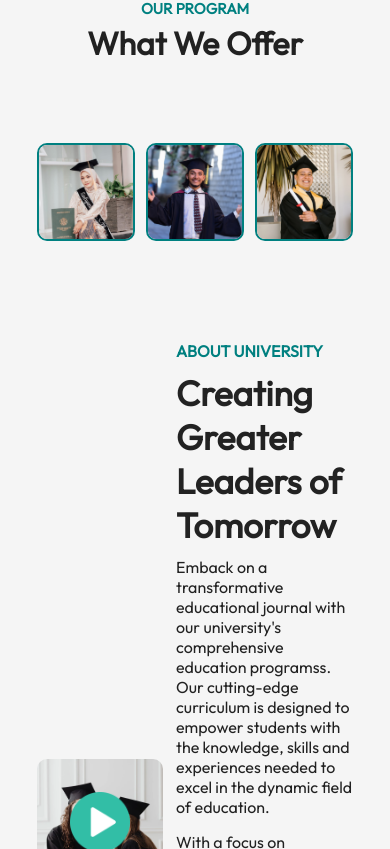
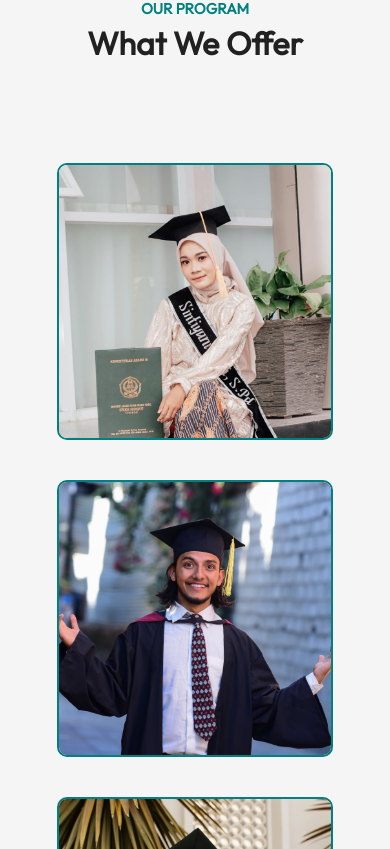
Before and after one commit to Promise-Digitals/educo.-university-website, a React (Vite) app: page / in a window 390 px wide. Shown: the part 915-1764 px from the top of the page. Built offline with nearby package versions, Linux system fonts and the light colour scheme.

Commit message:
Update programs.css

```diff
--- a/src/Components/Programs/programs.css
+++ b/src/Components/Programs/programs.css
@@ -45,3 +45,14 @@
     opacity: 1;
     padding-top: 0;
 }
+
+/* --------- Media Query --------- */
+@media (max-width: 650px) {
+    .programs{
+        flex-direction: column;
+    }
+    .program{
+        flex-basis: 100%;
+        margin: 20px;
+    }
+}
```
